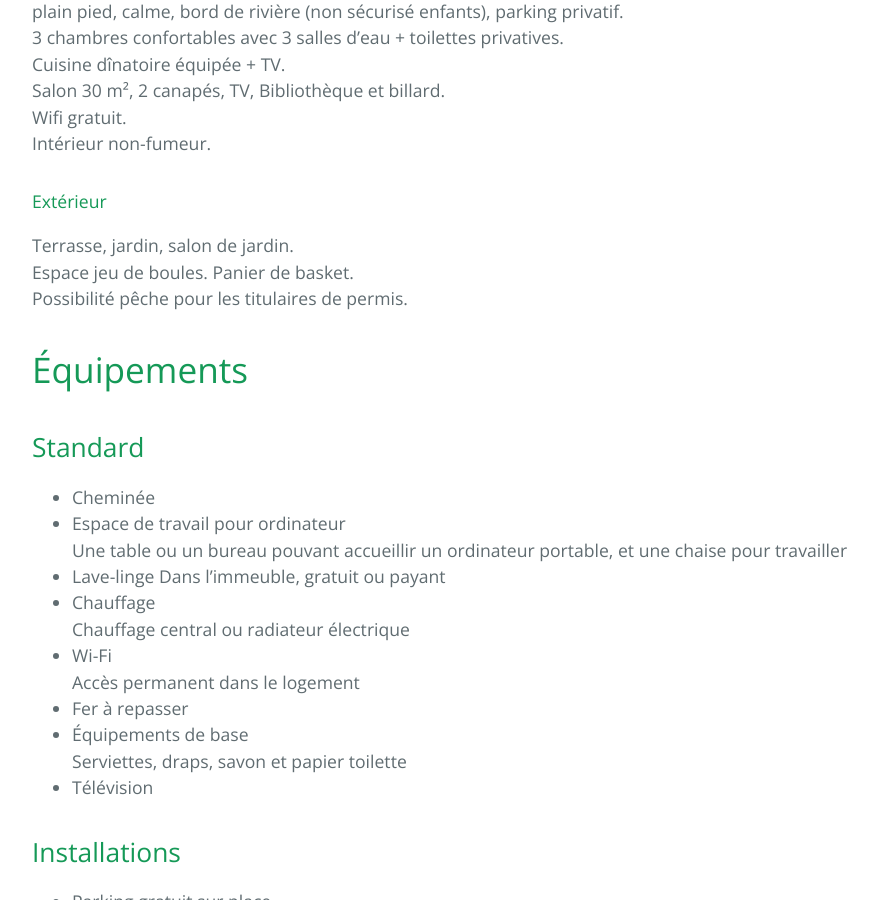
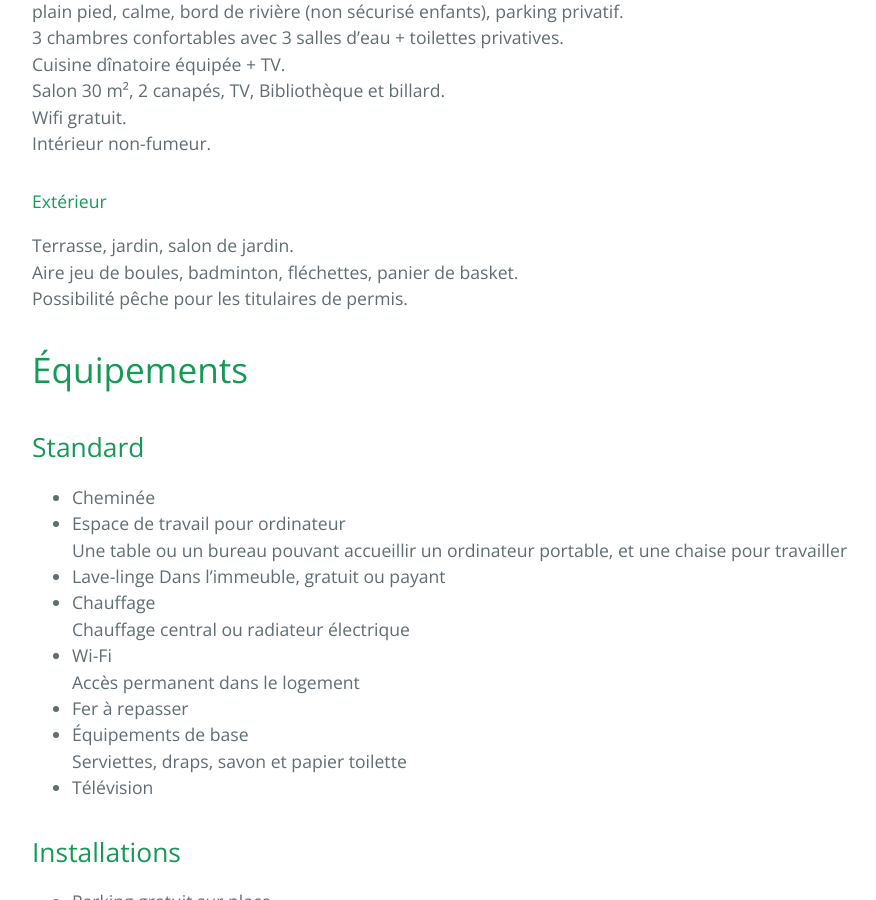
Before and after one commit to saulge/location, a Jekyll site: the page built from index.md, in a window 1280 px wide and 900 px high, scrolled down 519 px. Shown: the whole window, without its empty margins (192-1068 px from the left). Built offline with Jekyll 4.4.1, drawn with Linux system fonts in a browser that asks for light colours; our own code applies the rules of GitHub Pages for plain Markdown files.

Commit message:
added more games

```diff
--- a/index.md
+++ b/index.md
@@ -16,7 +16,7 @@ Intérieur non-fumeur.
 #### Extérieur
 
 Terrasse, jardin, salon de jardin.<br>
-Espace jeu de boules. Panier de basket.<br>
+Aire jeu de boules, badminton, fléchettes, panier de basket.<br>
 Possibilité pêche pour les titulaires de permis.
 
 # Équipements
```
